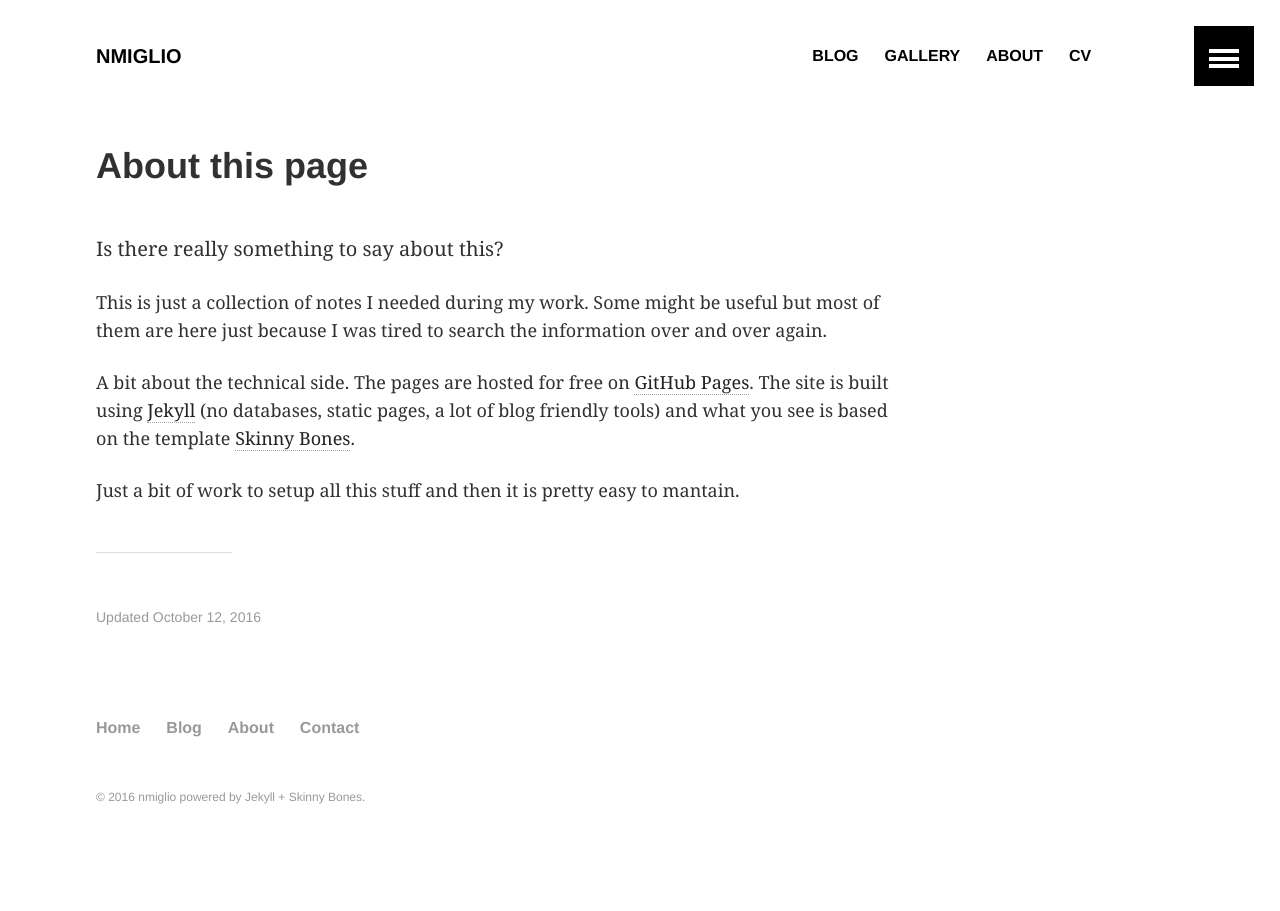
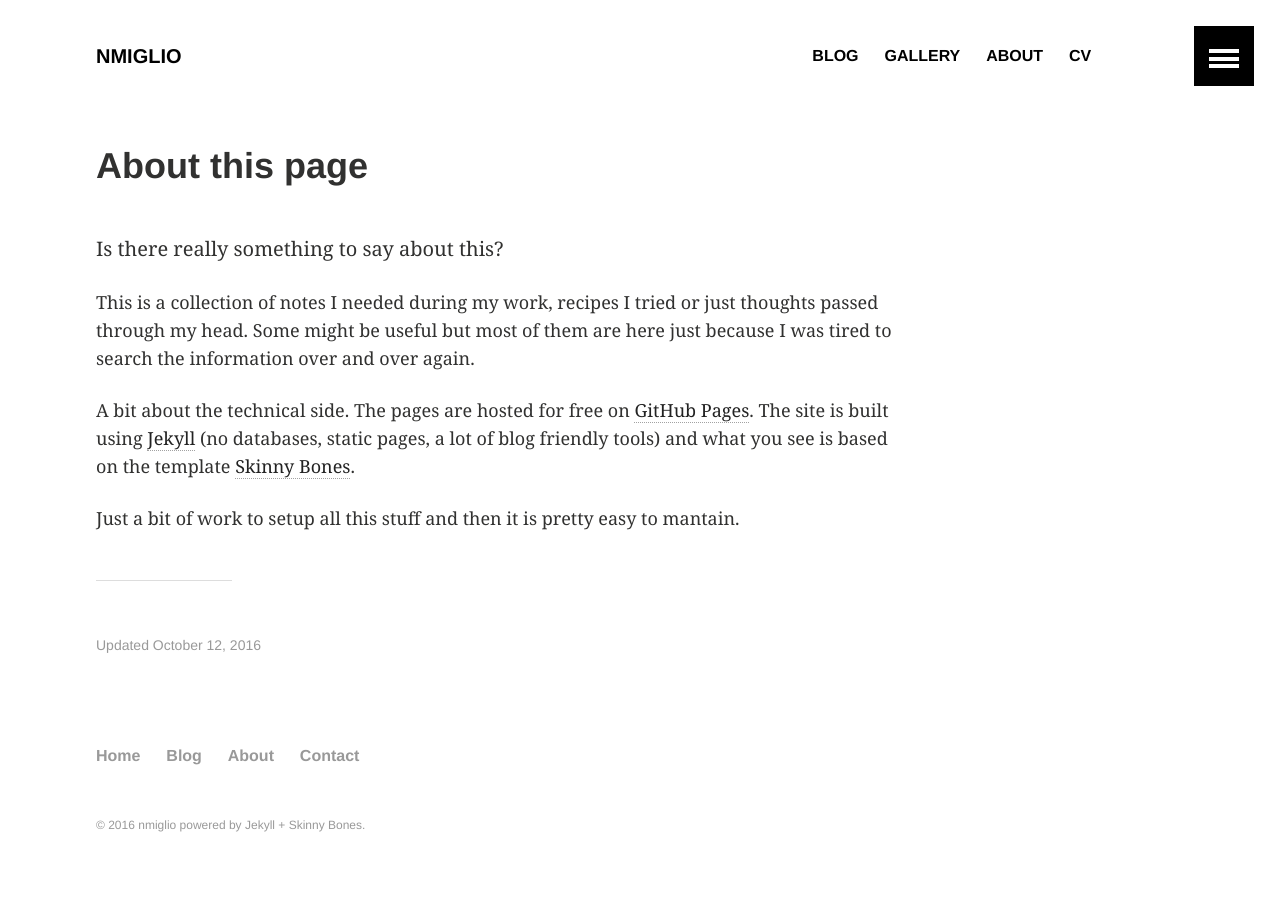
Before and after one commit to nmiglio/nmiglio.github.io, a Jekyll site: the page built from about/index.md, in a window 1280 px wide. Built offline with Jekyll 4.4.1, drawn with Linux system fonts in a browser that asks for light colours.

Commit message:
Update index.md

```diff
--- a/about/index.md
+++ b/about/index.md
@@ -10,8 +10,7 @@ ads: false
 
 Is there really something to say about this?
 
-This is just a collection of notes I needed during my work. Some might be useful but most of them are here just because I was
-tired to search the information over and over again.
+This is a collection of notes I needed during my work, recipes I tried or just thoughts passed through my head. Some might be useful but most of them are here just because I was tired to search the information over and over again.
 
 A bit about the technical side. The pages are hosted for free on [GitHub Pages](https://pages.github.com/). The site is built using [Jekyll](https://jekyllrb.com/) (no databases, static pages, a lot of blog friendly tools) and what you see is based on the template [Skinny Bones](https://mmistakes.github.io/skinny-bones-jekyll/).
 
```
